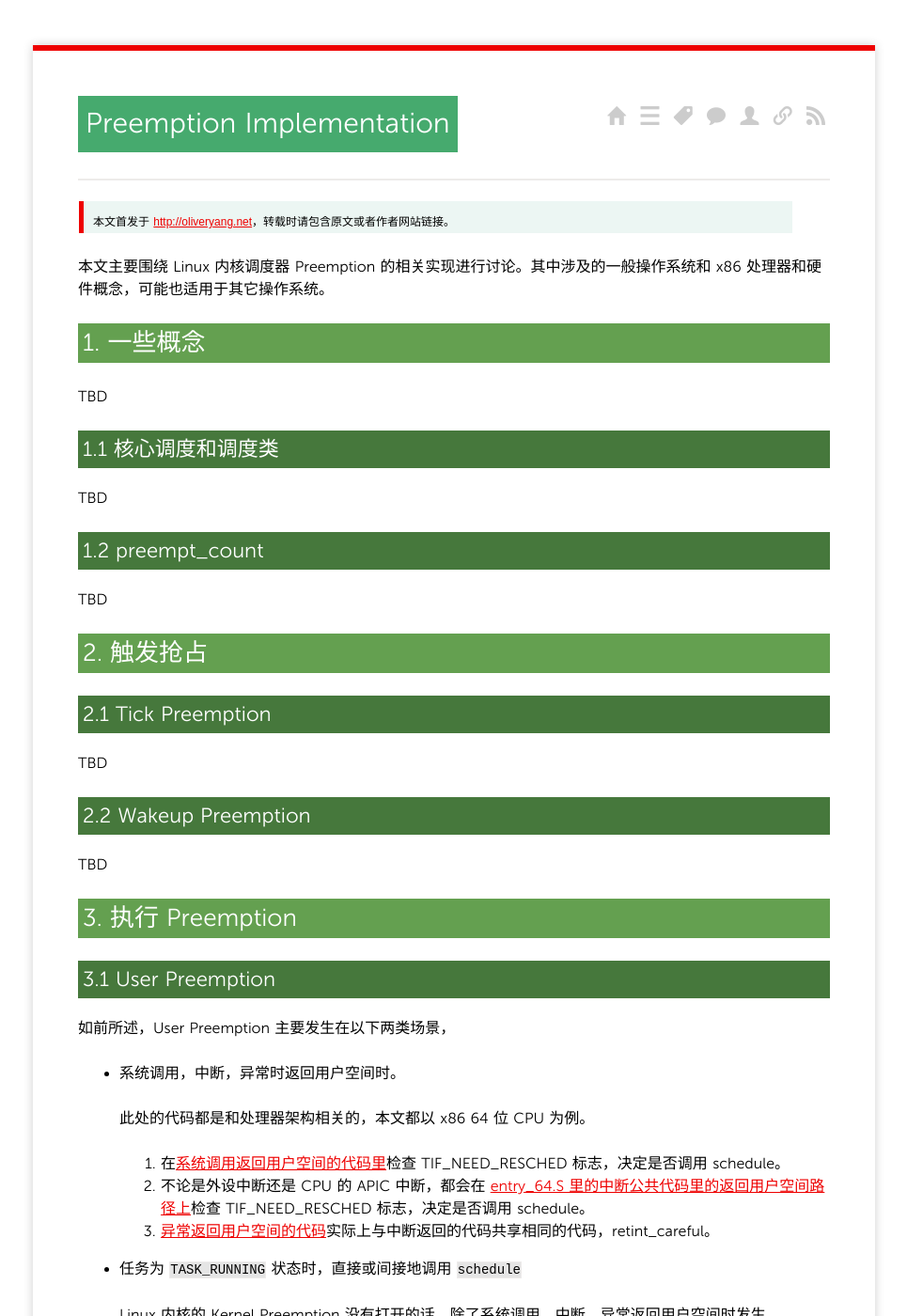
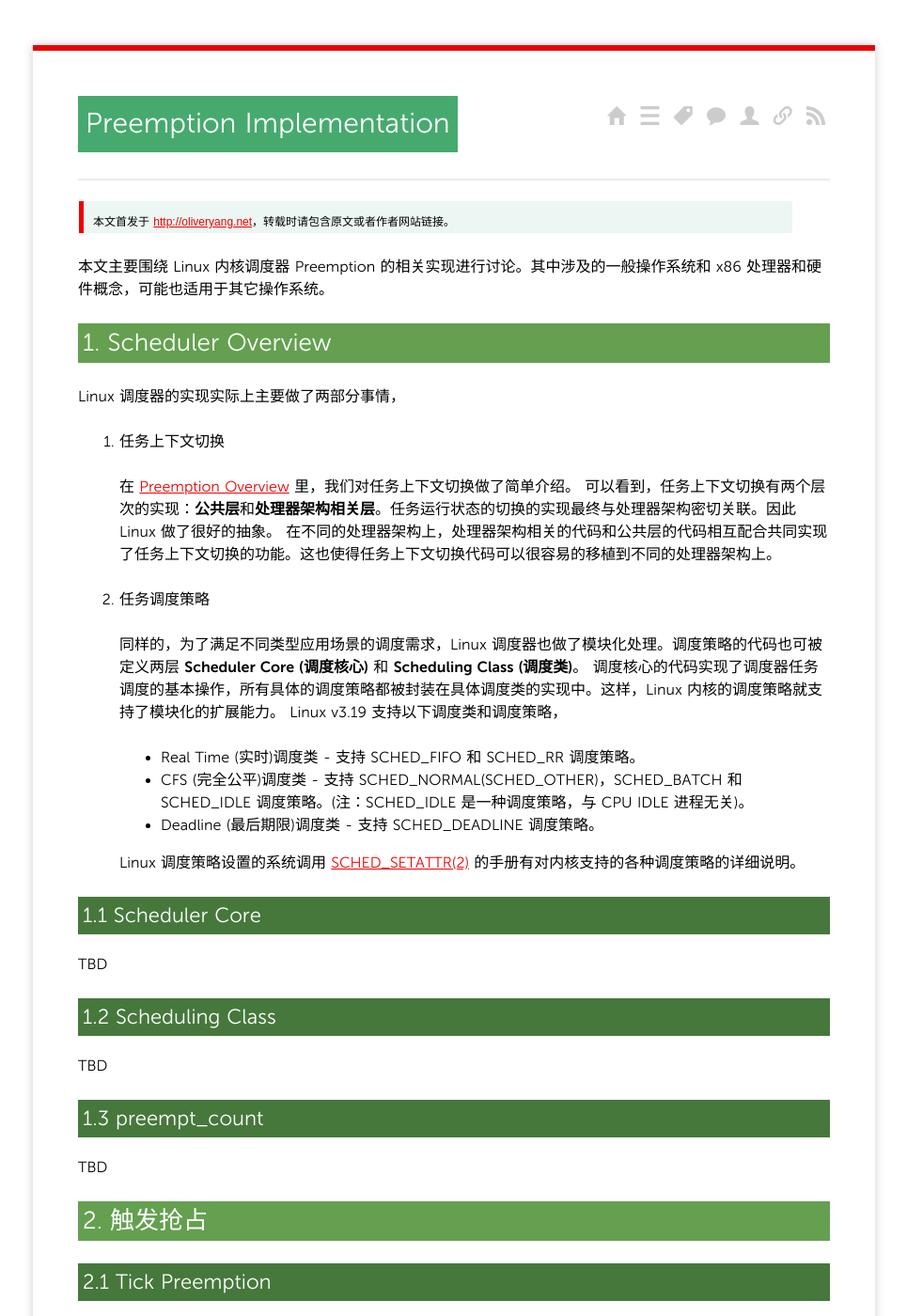
Before and after one commit to yangoliver/yangoliver.github.io, a Jekyll site: the page built from _posts/2016/2016-03-12-linux-scheduler-2.md, in a window 1280 px wide and 1400 px high. Shown: the whole window at 94% size, without its empty margins (157-1122 px from the left). Built offline with Jekyll 4.4.1, drawn with Linux system fonts in a browser that asks for light colours; comment, search, counter and statistics services are not loaded; some of the changed text lies outside the part shown.

Commit message:
draft: scheduler overview

```diff
--- a/_posts/2016/2016-03-12-linux-scheduler-2.md
+++ b/_posts/2016/2016-03-12-linux-scheduler-2.md
@@ -10,15 +10,37 @@ tags: [scheduler, kernel, linux, hardware]
 
 本文主要围绕 Linux 内核调度器 Preemption 的相关实现进行讨论。其中涉及的一般操作系统和 x86 处理器和硬件概念，可能也适用于其它操作系统。
 
-## 1. 一些概念
+## 1. Scheduler Overview
+
+Linux 调度器的实现实际上主要做了两部分事情，
+
+1. 任务上下文切换
+
+   在 [Preemption Overview](http://oliveryang.net/2016/03/linux-scheduler-1/) 里，我们对任务上下文切换做了简单介绍。
+   可以看到，任务上下文切换有两个层次的实现：**公共层**和**处理器架构相关层**。任务运行状态的切换的实现最终与处理器架构密切关联。因此 Linux 做了很好的抽象。
+   在不同的处理器架构上，处理器架构相关的代码和公共层的代码相互配合共同实现了任务上下文切换的功能。这也使得任务上下文切换代码可以很容易的移植到不同的处理器架构上。
+
+2. 任务调度策略
+
+   同样的，为了满足不同类型应用场景的调度需求，Linux 调度器也做了模块化处理。调度策略的代码也可被定义两层 **Scheduler Core (调度核心)** 和 **Scheduling Class (调度类)**。
+   调度核心的代码实现了调度器任务调度的基本操作，所有具体的调度策略都被封装在具体调度类的实现中。这样，Linux 内核的调度策略就支持了模块化的扩展能力。
+   Linux v3.19 支持以下调度类和调度策略，
+
+   * Real Time (实时)调度类 - 支持 SCHED_FIFO 和 SCHED_RR 调度策略。
+   * CFS (完全公平)调度类 - 支持 SCHED_NORMAL(SCHED_OTHER)，SCHED_BATCH 和 SCHED_IDLE 调度策略。(注：SCHED_IDLE 是一种调度策略，与 CPU IDLE 进程无关)。
+   * Deadline (最后期限)调度类 - 支持 SCHED_DEADLINE 调度策略。
+
+   Linux 调度策略设置的系统调用 [SCHED_SETATTR(2)](http://man7.org/linux/man-pages/man2/sched_setattr.2.html) 的手册有对内核支持的各种调度策略的详细说明。
+
+### 1.1 Scheduler Core
 
 TBD
 
-### 1.1 核心调度和调度类
+### 1.2 Scheduling Class
 
 TBD
 
-### 1.2 preempt_count
+### 1.3 preempt_count
 
 TBD
 
@@ -275,3 +297,4 @@ Linux v3.19 `preempt_schedule` 的代码如下，
 * [x86 系统调用入门](http://blog.csdn.net/yayong/article/details/416477)
 * [Linux Kernel Stack](https://github.com/torvalds/linux/blob/v3.19/Documentation/x86/x86_64/kernel-stacks)
 * [Proper Locking Under a Preemptible Kernel](https://github.com/torvalds/linux/blob/v3.19/Documentation/preempt-locking.txt)
+* [Modular Scheduler Core and Completely Fair Scheduler](http://lwn.net/Articles/230501/)
```
